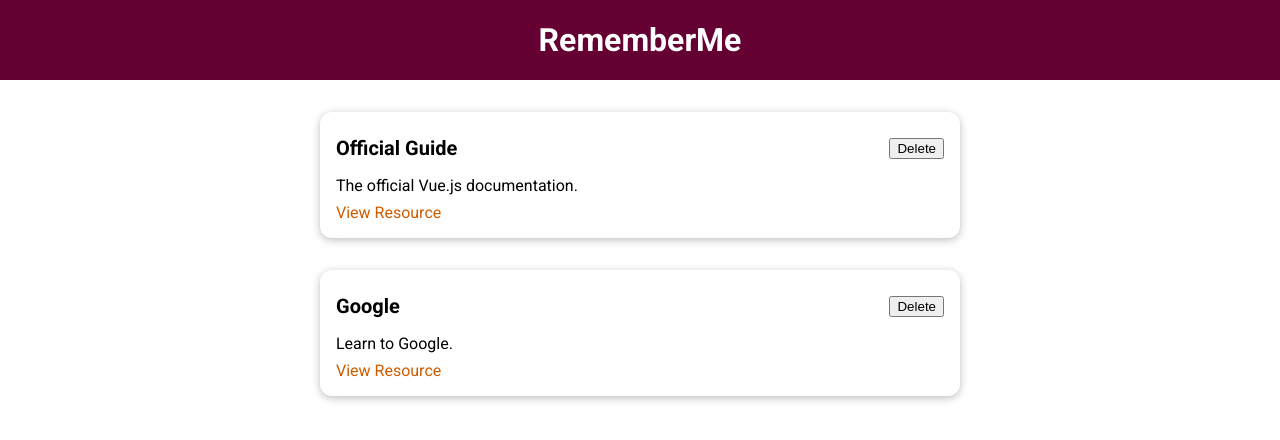
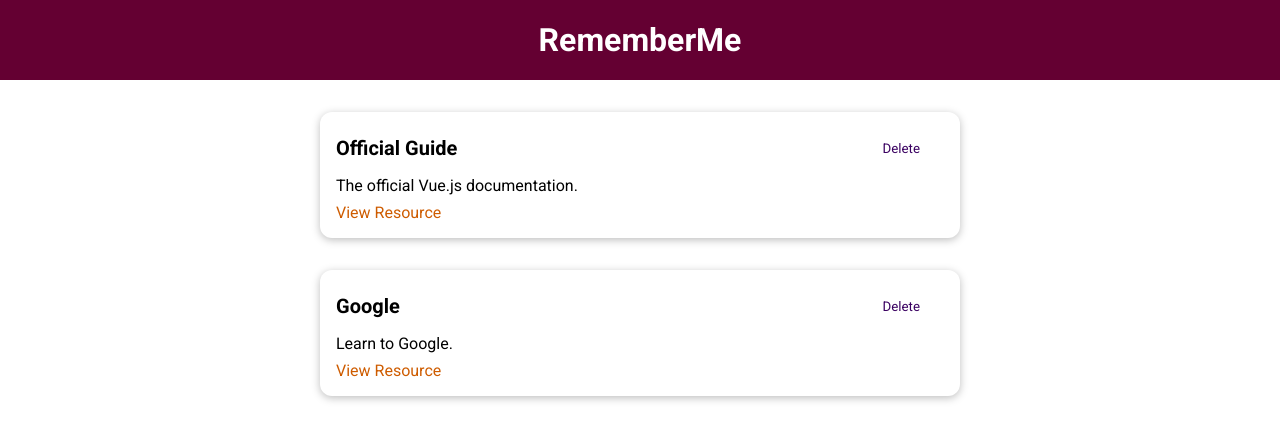
Before and after one commit to neb-dev/vue-course, a Vue app in the folder app2/: page / in a window 1280 px wide. Shown: the top 440 px of the page. Built offline with nearby package versions, Linux system fonts and the light colour scheme.

Commit message:
Add files via upload

```diff
--- /dev/null
+++ b/app2/components/UI/BaseButton.vue
@@ -0,0 +1,48 @@
+<template>
+    <button :type="type" :class="mode">
+        <slot></slot>
+    </button>
+</template>
+
+<script>
+export default {
+    props: {
+        type: {
+            type: String,
+            required: true,
+        },
+        mode: {
+            type: String,
+            required: true,
+        },
+    }
+}
+</script>
+
+<style scoped>
+button {
+  padding: 0.75rem 1.5rem;
+  font-family: inherit;
+  background-color: #3a0061;
+  border: 1px solid #3a0061;
+  color: white;
+  cursor: pointer;
+}
+
+button:hover,
+button:active {
+  background-color: #270041;
+  border-color: #270041;
+}
+
+.flat {
+  background-color: transparent;
+  color: #3a0061;
+  border: none;
+}
+
+.flat:hover,
+.flat:active {
+  background-color: #edd2ff;
+}
+</style>
--- a/app2/components/learning-resources/LearningResource.vue
+++ b/app2/components/learning-resources/LearningResource.vue
@@ -3,7 +3,7 @@
     <base-card>
       <header>
         <h3>{{ title }}</h3>
-        <button>Delete</button>
+        <base-button mode="flat">Delete</base-button>
       </header>
 
       <p>{{ description }}</p>
--- a/app2/src/main.js
+++ b/app2/src/main.js
@@ -3,9 +3,11 @@
 import App from '../src/App.vue';
 
 import BaseCard from '../components/UI/BaseCard.vue';
+import BaseButton from '../components/UI/BaseButton.vue';
 
 const app = createApp(App);
 
 app.component('base-card', BaseCard);
+app.component('base-button', BaseButton);
 
 app.mount('#app');
```
